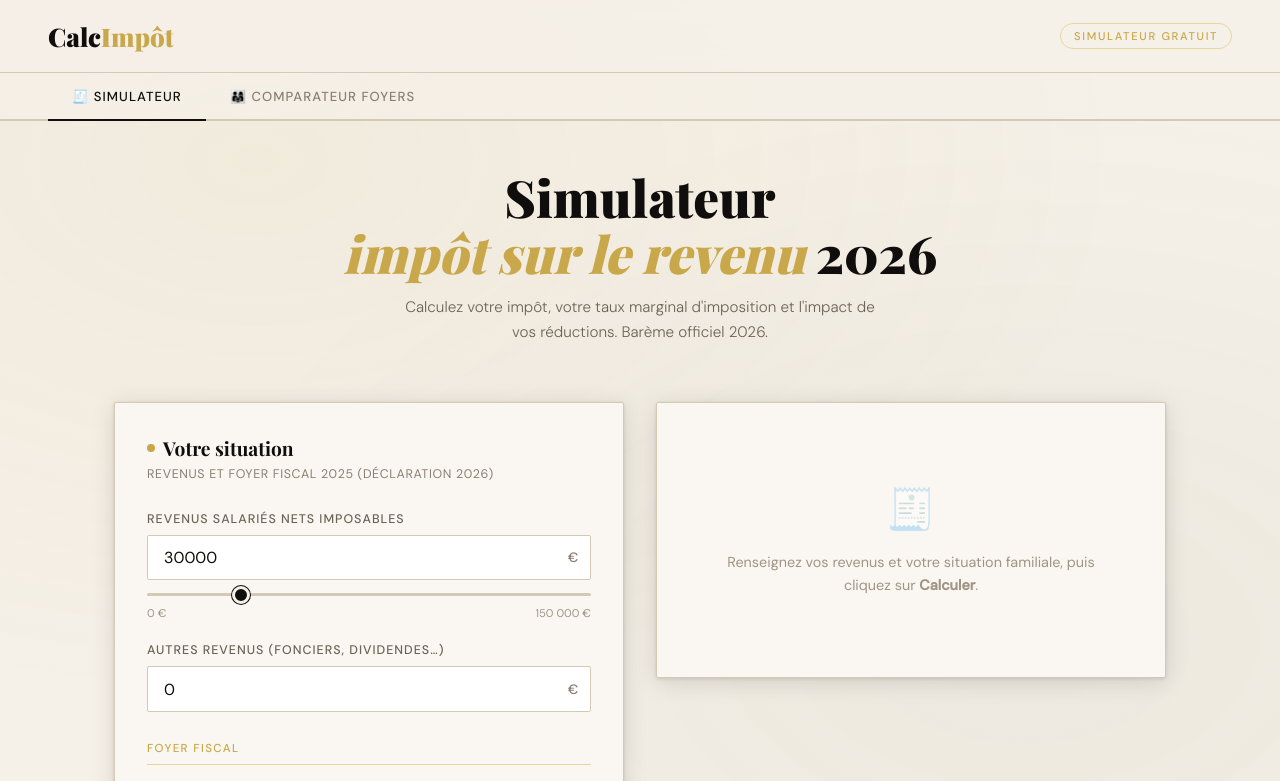
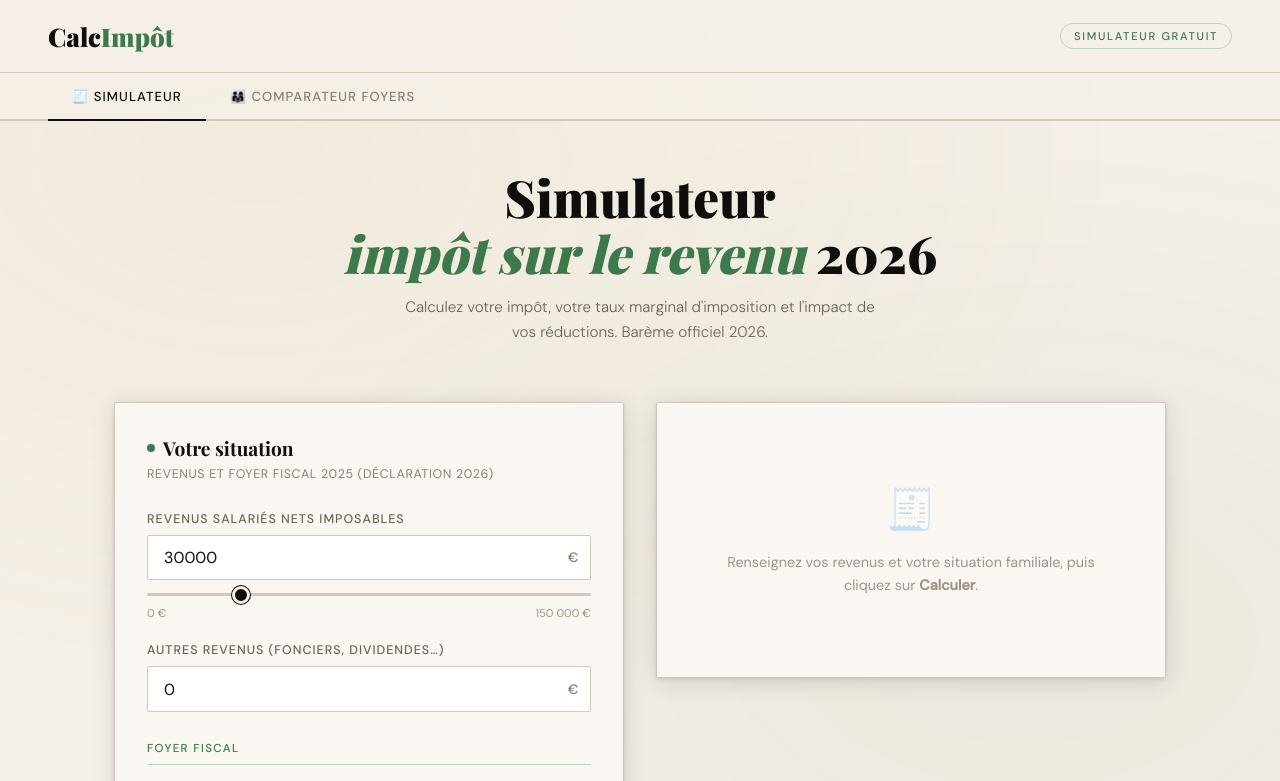
Before and after one commit to claralarauze-source/impot, a plain HTML site: page index.html in a window 1280 px wide. Shown: the top 781 px of the page. Drawn offline with nearby package versions, Linux system fonts and the light colour scheme.

Commit message:
Update index.html

```diff
--- a/index.html
+++ b/index.html
@@ -28,7 +28,7 @@
   <style>
     *, *::before, *::after { box-sizing: border-box; margin: 0; padding: 0; }
     :root {
-      --ink: #0f0e0c; --cream: #f5f0e8; --gold: #c9a84c; --gold-light: #e8d5a0;
+      --ink: #0f0e0c; --cream: #f5f0e8; --gold: #3d7a4a; --gold-light: #b8d8bf;
       --rust: #b5451b; --sage: #4a6741; --paper: #faf7f2; --border: #d4c9b5;
       --shadow: rgba(15,14,12,0.12); --blue: #1a4a7a; --blue-light: #e8f0f8;
     }
```
